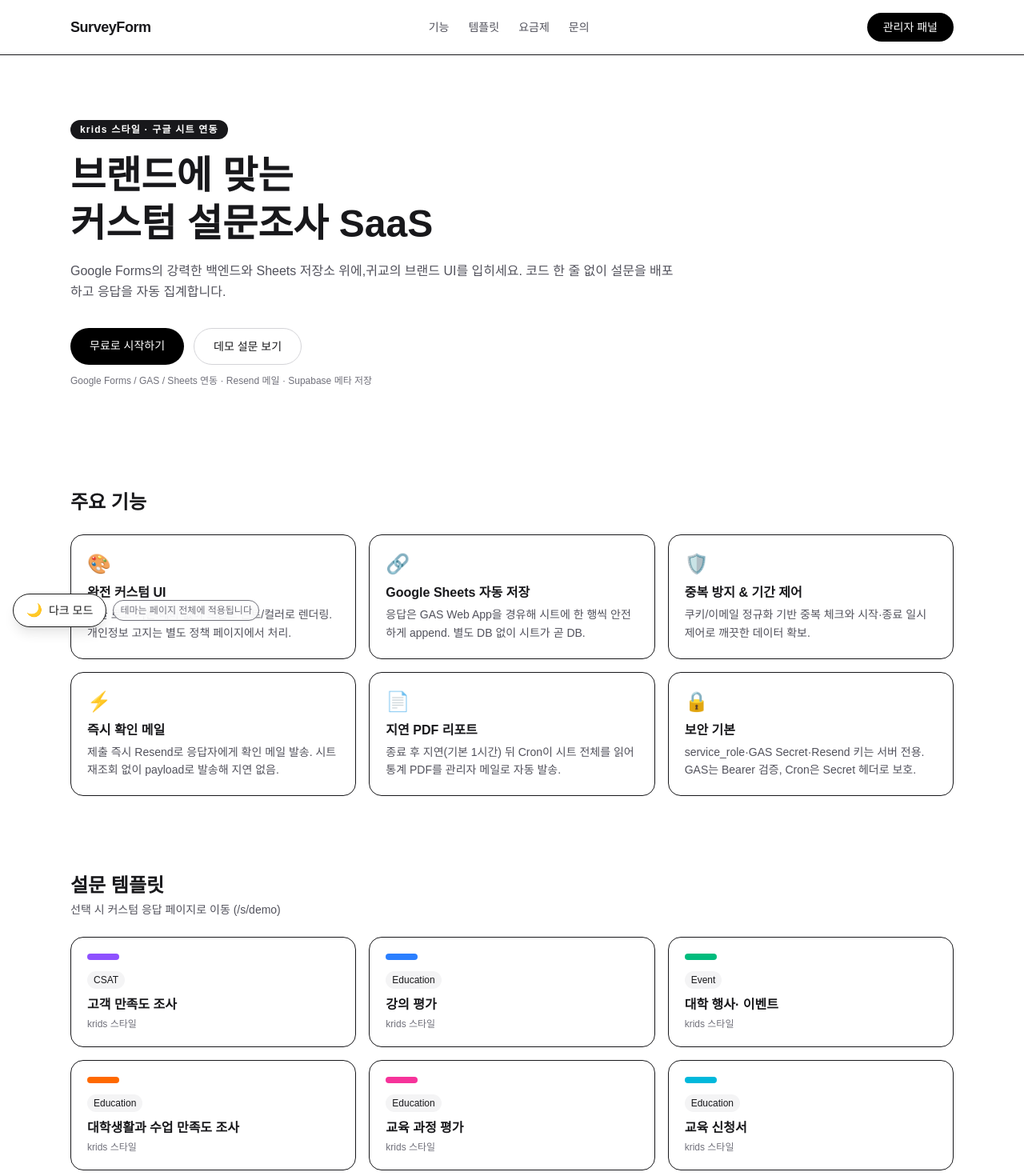
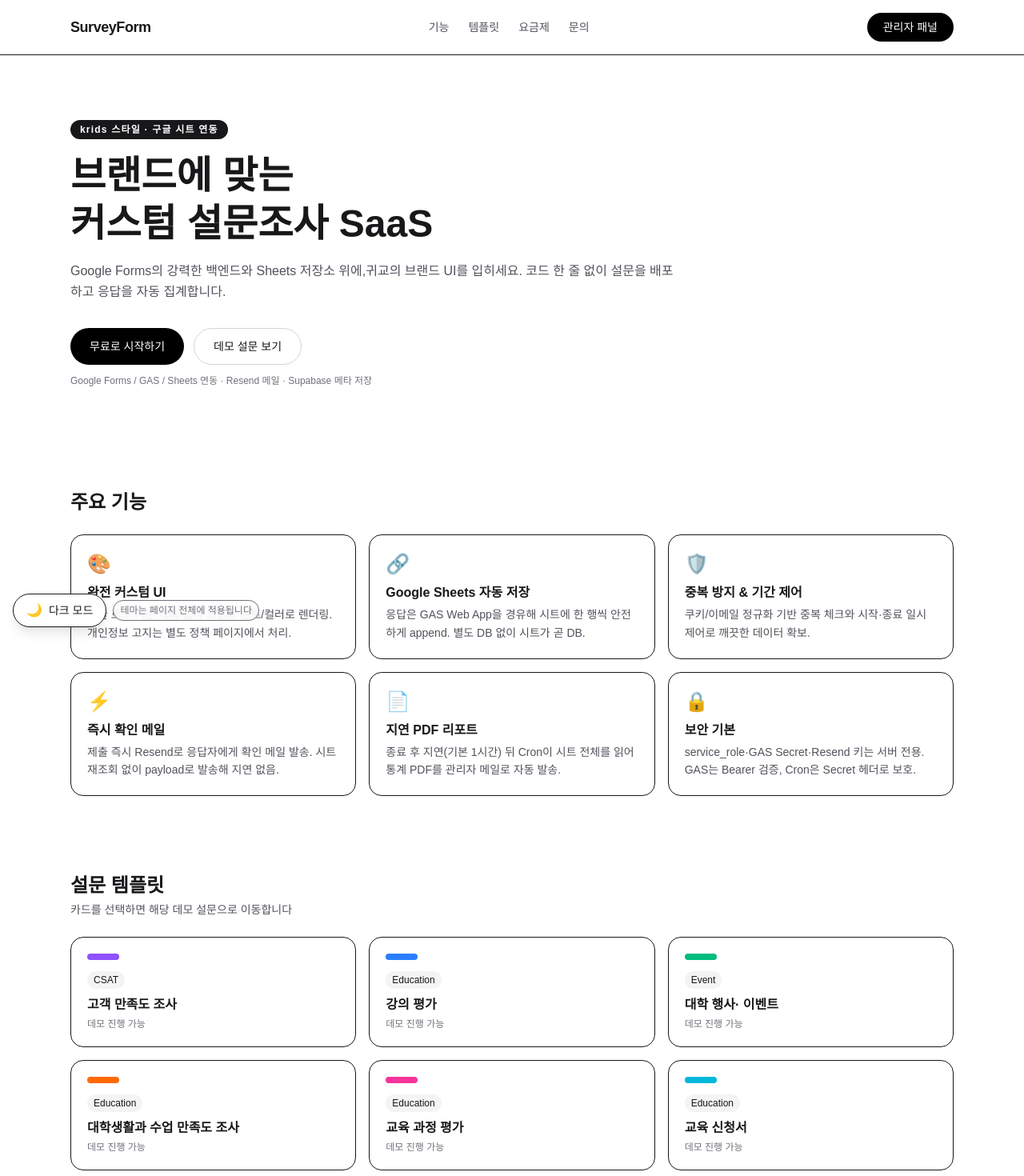
Before and after one commit to mykrids/SurveyForm, a Next.js app: page / in a window 1280 px wide. Shown: the top 1470 px of the page at 80% size. Built offline with nearby package versions, Linux system fonts and the light colour scheme.

Commit message:
feat: 랜딩 6템플릿을 실제 설문 ID로 연결, 데모/시작 버튼 안내 모달 추가

```diff
--- a/src/components/Landing.tsx
+++ b/src/components/Landing.tsx
@@ -1,9 +1,39 @@
 "use client";
 import Link from "next/link";
+import { useState } from "react";
 import { LANDING_DATA } from "@/lib/constants";
+
+const TEMPLATE_SURVEY_MAP: Record<string, string> = {
+  t1: "790f4713-0894-49a4-8e93-297f8f68a614",
+  t2: "6440c1c4-ab8c-42f0-a8c3-1ad731565d6f",
+  t3: "983d0315-4c2c-48cc-81b6-c7da291ed20a",
+  t4: "afb5c989-95c4-4a8b-9846-e63be0d27b09",
+  t5: "c4429476-179a-47ae-8f63-15c8c56fc315",
+  t6: "18bcc7b5-e1b7-4915-a9a8-ca3711af895f",
+};
 
 export default function Landing() {
   const { hero, features, templates, pricing } = LANDING_DATA;
+  const [demoGuide, setDemoGuide] = useState(false);
+  const [startGuide, setStartGuide] = useState(false);
+
+  function handleDemoClick(e: React.MouseEvent) {
+    e.preventDefault();
+    setDemoGuide(true);
+  }
+  function handleStartClick(e: React.MouseEvent) {
+    e.preventDefault();
+    setStartGuide(true);
+  }
+  function goTemplates() {
+    setDemoGuide(false);
+    document.getElementById("templates")?.scrollIntoView({ behavior: "smooth" });
+  }
+  function goContact() {
+    setStartGuide(false);
+    document.getElementById("contact")?.scrollIntoView({ behavior: "smooth" });
+  }
+
   return (
     <div className="min-h-screen bg-background text-zinc-900 dark:text-zinc-100">
       <header className="sticky top-0 z-20 bg-white/80 dark:bg-zinc-950/80 backdrop-blur border-b dark:border-zinc-800">
@@ -22,8 +52,8 @@ export default function Landing() {
           <h1 className="text-4xl md:text-5xl font-bold leading-tight dark:text-white" dangerouslySetInnerHTML={{ __html: hero.title }} />
           <p className="mt-4 text-zinc-600 dark:text-zinc-400 leading-relaxed">{hero.subtitle}</p>
           <div className="mt-8 flex gap-3">
-            <Link href="/admin" className="rounded-full bg-black dark:bg-white dark:text-black text-white px-6 py-3 text-sm font-medium">{hero.ctaPrimary}</Link>
-            <Link href="/s/demo" className="rounded-full border border-zinc-300 dark:border-zinc-700 dark:text-white px-6 py-3 text-sm font-medium">데모 설문 보기</Link>
+            <button onClick={handleStartClick} className="rounded-full bg-black dark:bg-white dark:text-black text-white px-6 py-3 text-sm font-medium">{hero.ctaPrimary}</button>
+            <button onClick={handleDemoClick} className="rounded-full border border-zinc-300 dark:border-zinc-700 dark:text-white px-6 py-3 text-sm font-medium">데모 설문 보기</button>
           </div>
           <p className="mt-3 text-xs text-zinc-500 dark:text-zinc-400">Google Forms / GAS / Sheets 연동 · Resend 메일 · Supabase 메타 저장</p>
         </div>
@@ -44,14 +74,14 @@ export default function Landing() {
 
       <section id="templates" className="mx-auto max-w-6xl px-6 py-12">
         <h2 className="text-2xl font-bold dark:text-white">설문 템플릿</h2>
-        <p className="text-sm text-zinc-600 dark:text-zinc-400 mt-1">선택 시 커스텀 응답 페이지로 이동 (/s/demo)</p>
+        <p className="text-sm text-zinc-600 dark:text-zinc-400 mt-1">카드를 선택하면 해당 데모 설문으로 이동합니다</p>
         <div className="mt-6 grid md:grid-cols-3 gap-4">
           {templates.map(t=>(
-            <Link key={t.id} href="/s/demo" className="border dark:border-zinc-800 rounded-2xl p-5 hover:shadow dark:hover:shadow-zinc-900 transition bg-white dark:bg-zinc-900">
+            <Link key={t.id} href={`/s/${TEMPLATE_SURVEY_MAP[t.id] || "demo"}`} className="border dark:border-zinc-800 rounded-2xl p-5 hover:shadow dark:hover:shadow-zinc-900 transition bg-white dark:bg-zinc-900">
               <div className={`h-2 w-10 rounded-full ${t.color} mb-3`} />
               <span className="text-xs bg-zinc-100 dark:bg-zinc-800 dark:text-zinc-300 px-2 py-1 rounded-full">{t.category}</span>
               <h3 className="font-semibold mt-2 dark:text-white">{t.title}</h3>
-              <p className="text-xs text-zinc-500 dark:text-zinc-400 mt-1">krids 스타일</p>
+              <p className="text-xs text-zinc-500 dark:text-zinc-400 mt-1">데모 진행 가능</p>
             </Link>
           ))}
         </div>
@@ -97,6 +127,31 @@ export default function Landing() {
           <span>© 2026 SurveyForm — krids 스타일 커스텀 설문 SaaS</span>
         </p>
       </footer>
+
+      {demoGuide && (
+        <div className="fixed inset-0 z-50 flex items-center justify-center bg-black/50 px-4">
+          <div className="max-w-md w-full bg-white dark:bg-zinc-900 rounded-2xl p-6 border dark:border-zinc-800">
+            <h3 className="font-bold dark:text-white">데모 안내</h3>
+            <p className="mt-2 text-sm text-zinc-600 dark:text-zinc-300 leading-relaxed">아래 설문 템플릿으로 이동하고 그 중 하나를 선택해서 데모를 진행해 보세요. 데모는 결과에 대한 회신을 하지 않습니다.</p>
+            <div className="mt-5 flex gap-2 justify-end">
+              <button onClick={()=>setDemoGuide(false)} className="rounded-full border dark:border-zinc-700 px-5 py-2 text-sm dark:text-white">닫기</button>
+              <button onClick={goTemplates} className="rounded-full bg-black dark:bg-white dark:text-black text-white px-5 py-2 text-sm">템플릿으로 이동</button>
+            </div>
+          </div>
+        </div>
+      )}
+      {startGuide && (
+        <div className="fixed inset-0 z-50 flex items-center justify-center bg-black/50 px-4">
+          <div className="max-w-md w-full bg-white dark:bg-zinc-900 rounded-2xl p-6 border dark:border-zinc-800">
+            <h3 className="font-bold dark:text-white">시작 안내</h3>
+            <p className="mt-2 text-sm text-zinc-600 dark:text-zinc-300 leading-relaxed">하단 문의로 이동하여 읽어보세요. 설문지와 설문 기간을 정해 이메일로 신청하세요. 설문 시작 30일 전에 신청합니다.</p>
+            <div className="mt-5 flex gap-2 justify-end">
+              <button onClick={()=>setStartGuide(false)} className="rounded-full border dark:border-zinc-700 px-5 py-2 text-sm dark:text-white">닫기</button>
+              <button onClick={goContact} className="rounded-full bg-black dark:bg-white dark:text-black text-white px-5 py-2 text-sm">문의로 이동</button>
+            </div>
+          </div>
+        </div>
+      )}
     </div>
   );
 }
```
